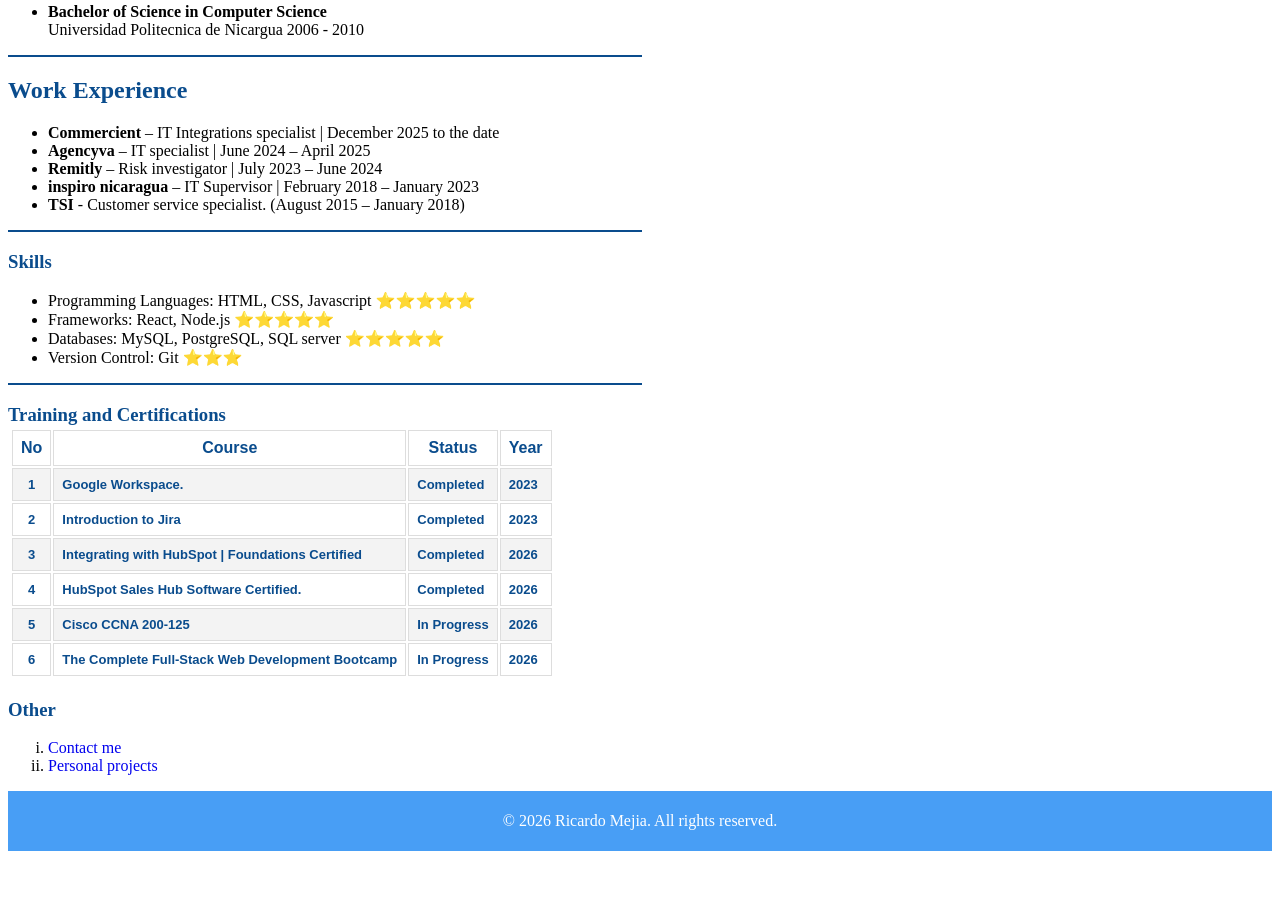
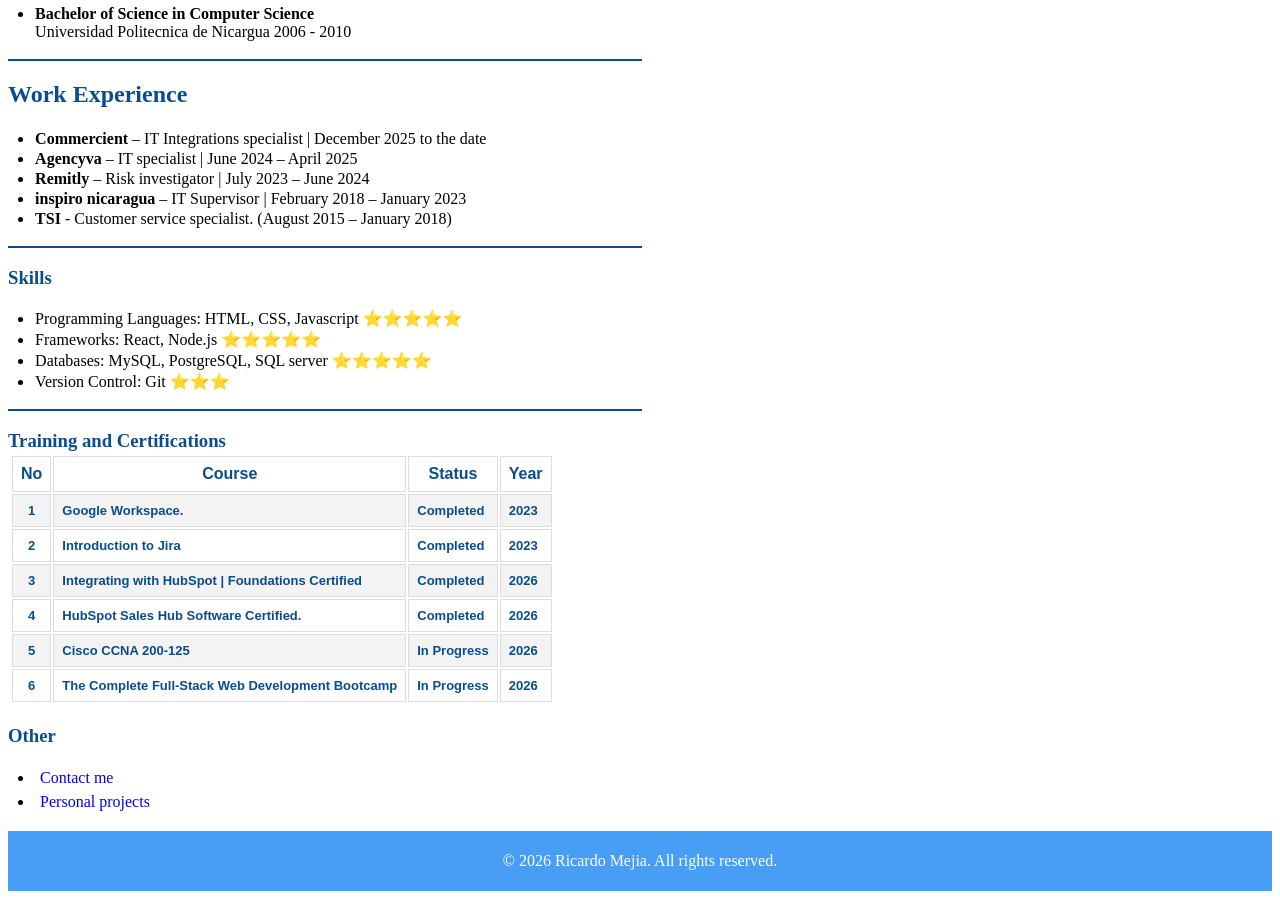
Before and after one commit to RicMejiaZ/Git_project, a plain HTML site: page index.html in a window 1280 px wide. Shown: the part 699-1598 px from the top of the page. Before the commit the page ends 1558 px from the top, so only its background shows below. Drawn offline with Linux system fonts and the light colour scheme.

Commit message:
update 052026

```diff
--- a/index.html
+++ b/index.html
@@ -127,8 +127,12 @@
 		<h3>Other</h3>
 
 		<ul>
-			<li class="other"><a href="./public/contact.html">Contact me</a></li>
-			<li class="other"><a href="./public/about.html">Personal projects</a></li>
+			<li class="other">
+				<a href="./public/contact.html" target="_blank">Contact me</a>
+			</li>
+			<li class="other">
+				<a href="./public/about.html" target="_blank">Personal projects</a>
+			</li>
 		</ul>
 
 		<footer>
--- a/styles/styles.css
+++ b/styles/styles.css
@@ -20,6 +20,11 @@
 	margin-left: 0; /* Alinea el hr a la izquierda */
 }
 
+ul, li {
+	padding: 1px;
+	margin-left: 1%;
+}
+
 footer {
 	display: flex;
 	justify-content: center;
@@ -29,12 +34,13 @@
 }
 .other,
 a {
-	list-style-type: lower-roman;
+	list-style-type:disc;
 	text-decoration: none;
+	padding: 3px;
 }
 
 a:hover {
-	color: orange;
+	color: rgb(7, 77, 207);
 	box-shadow: 0 8px 16px rgba(0, 0, 0, 0.4);
 	transform: translateY(-4px);
 }
```
Also changed, not shown: public/contact.html (+8 -1 lines), imagenes/backicon.png (added).
